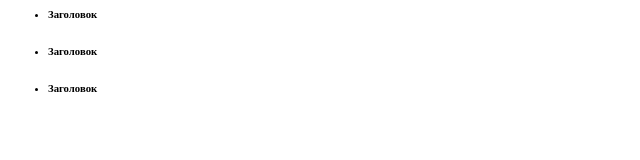
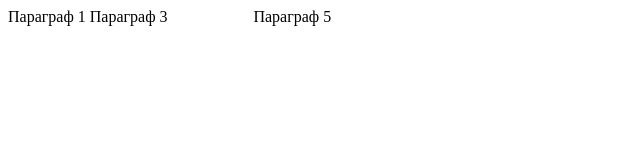
Before and after one commit to misura1/lab6, a plain HTML site: page lab6/lab 6/public_html/index.html in a window 1280 px wide. Shown: the whole page, without its empty margins (0-640 px from the left). Drawn offline with Linux system fonts and the light colour scheme; files that its build step writes are made by us from their sources.

Commit message:
Задание 4

```diff
--- a/lab6/lab 6/public_html/index.html
+++ b/lab6/lab 6/public_html/index.html
@@ -6,10 +6,10 @@
     <link rel="stylesheet" type="text/css" href="style.css">
   </head>
   <body>
-    <ul>
-    <h6>Заголовок</h6>
-    <h6>Заголовок</h6>
-    <h6>Заголовок</h6>
-   </ul>
+    <p>Параграф 1</p>
+    <p id="p2">Параграф 2</p>
+    <p>Параграф 3</p>
+    <p id="p4">Параграф 4</p>
+    <p>Параграф 5</p>
   </body>
 </html>
--- a/lab6/lab 6/public_html/style/style.css
+++ b/lab6/lab 6/public_html/style/style.css
@@ -17,3 +17,9 @@
   h6{
  display:list-item;
 }
+  #p2{
+ display:none;
+}
+#p4{
+ visibility:hidden;
+}
```
